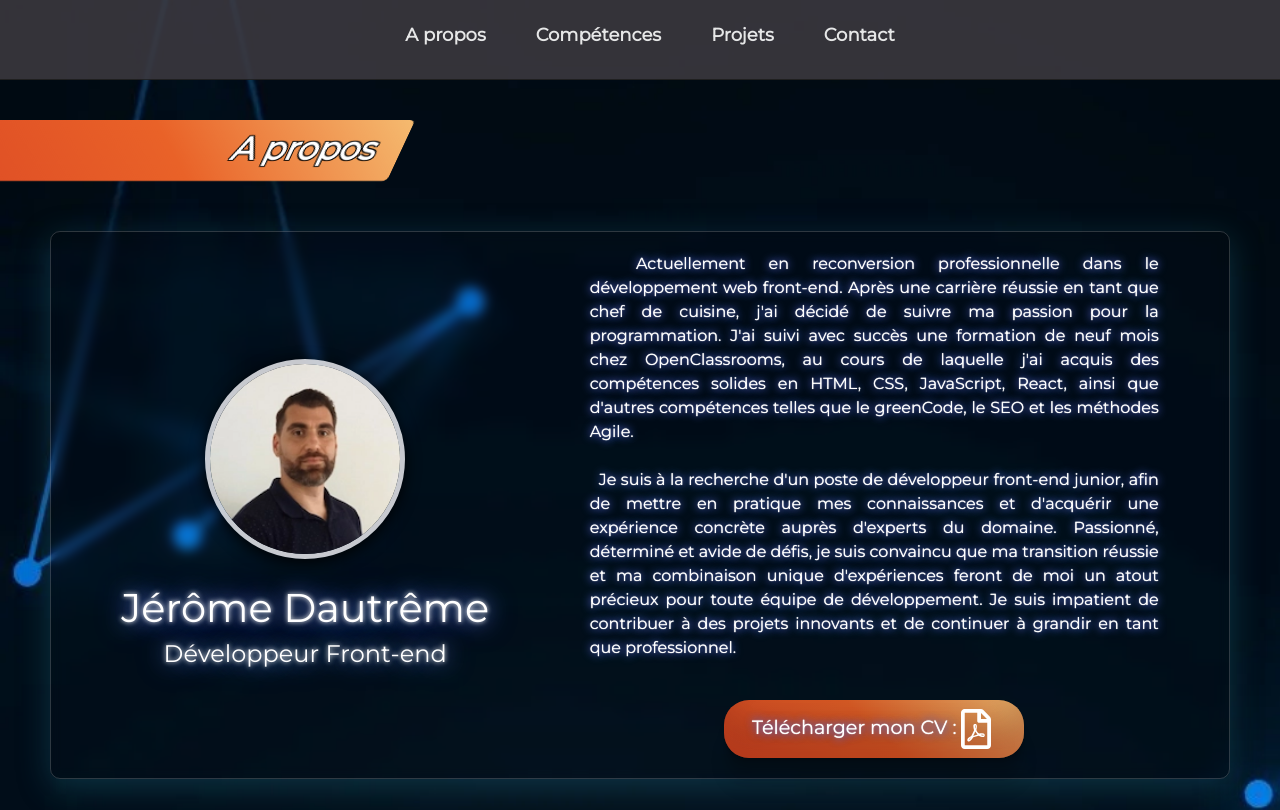
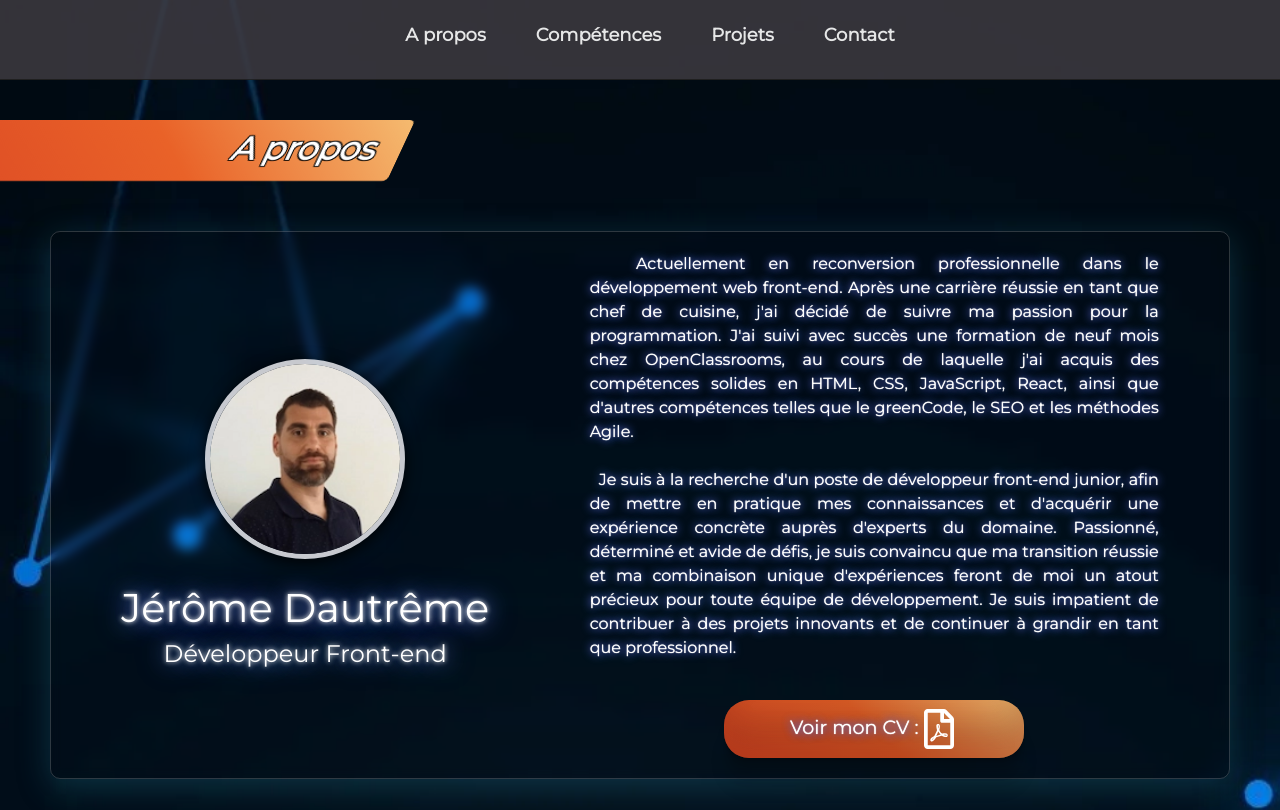
Before and after one commit to jeromeDaut/portfoliov2, a React (Create React App) app: page / in a window 1280 px wide. Shown: the top 810 px of the page. Built offline with nearby package versions, Linux system fonts and the light colour scheme.

Commit message:
bouton cv

```diff
--- a/src/components/AboutMe/About.jsx
+++ b/src/components/AboutMe/About.jsx
@@ -27,7 +27,7 @@ const About = () => {
         <aside className="about-me__text">
           <p>&nbsp;&nbsp;Actuellement en reconversion professionnelle dans le développement web front-end. Après une carrière réussie en tant que chef de cuisine, j'ai décidé de suivre ma passion pour la programmation. J'ai suivi avec succès une formation de neuf mois chez OpenClassrooms, au cours de laquelle j'ai acquis des compétences solides en HTML, CSS, JavaScript, React, ainsi que d'autres compétences telles que le greenCode, le SEO et les méthodes Agile.<br/><br/>&nbsp;&nbsp;Je suis à la recherche d'un poste de développeur front-end junior, afin de mettre en pratique mes connaissances et d'acquérir une expérience concrète auprès d'experts du domaine. Passionné, déterminé et avide de défis, je suis convaincu que ma transition réussie et ma combinaison unique d'expériences feront de moi un atout précieux pour toute équipe de développement. Je suis impatient de contribuer à des projets innovants et de continuer à grandir en tant que professionnel.</p>
           <br />
-          <button className='btn_download ' onClick={handleDownload}><p>Télécharger mon CV :<FaRegFilePdf className='pdf'/></p> </button>
+          <button className='btn_download ' onClick={handleDownload}><p>Voir mon CV :<FaRegFilePdf className='pdf'/></p> </button>
         </aside>
     </section>
     </>
```
